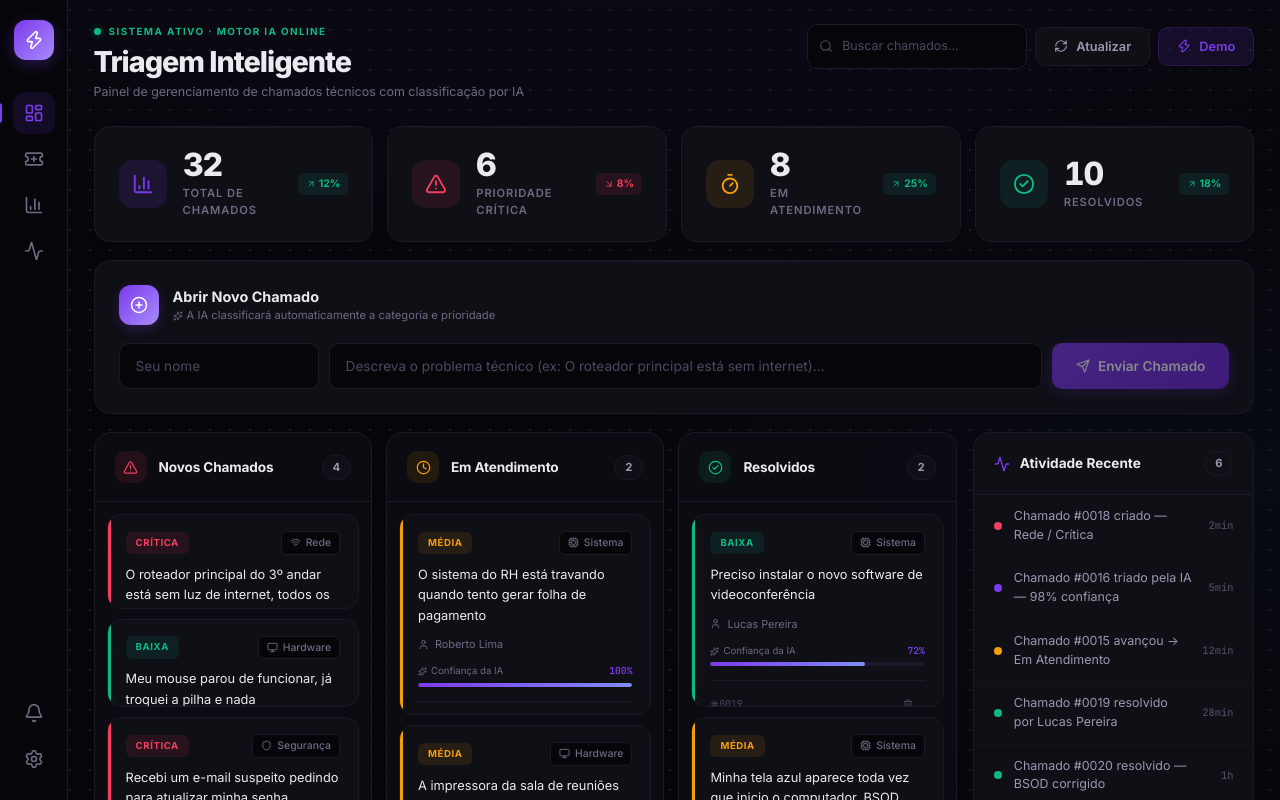
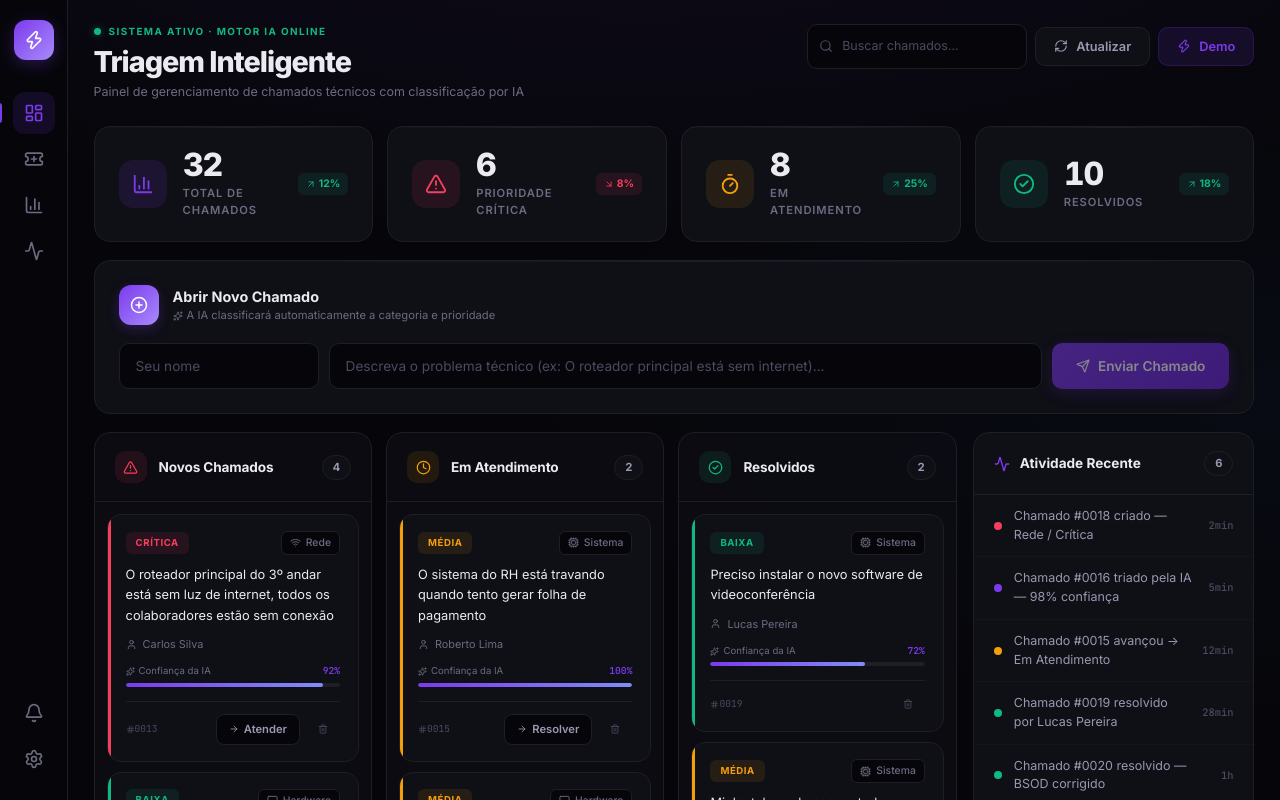
Before and after one commit to Christophep52/itsm-triagem-inteligente, a React (Vite) app in the folder frontend/: page / in a window 1280 px wide. Shown: the top 800 px of the page. Built offline with nearby package versions, Linux system fonts and the light colour scheme; the HTML template or start-up script is replaced by a standard one.

Commit message:
fix: bordas neutras sem tom azulado, kanban sem corte de tickets

```diff
--- a/frontend/src/index.css
+++ b/frontend/src/index.css
@@ -14,9 +14,9 @@
   --color-panel-active: #1a1a26;
   --color-surface: #111119;
 
-  --color-border: #1a1a28;
-  --color-border-hover: #2a2a3d;
-  --color-border-active: #3a3a52;
+  --color-border: #1e1e24;
+  --color-border-hover: #2e2e36;
+  --color-border-active: #3e3e48;
 
   --color-text-primary: #eaeaf0;
   --color-text-secondary: #9898b0;
@@ -366,7 +366,6 @@ body {
   padding: 12px;
   display: flex; flex-direction: column; gap: 10px;
   overflow-y: auto;
-  max-height: calc(100vh - 380px);
   flex: 1;
 }
 
```
Also changed, not shown: 1 other file (tests, documents, lock files or other folders).
